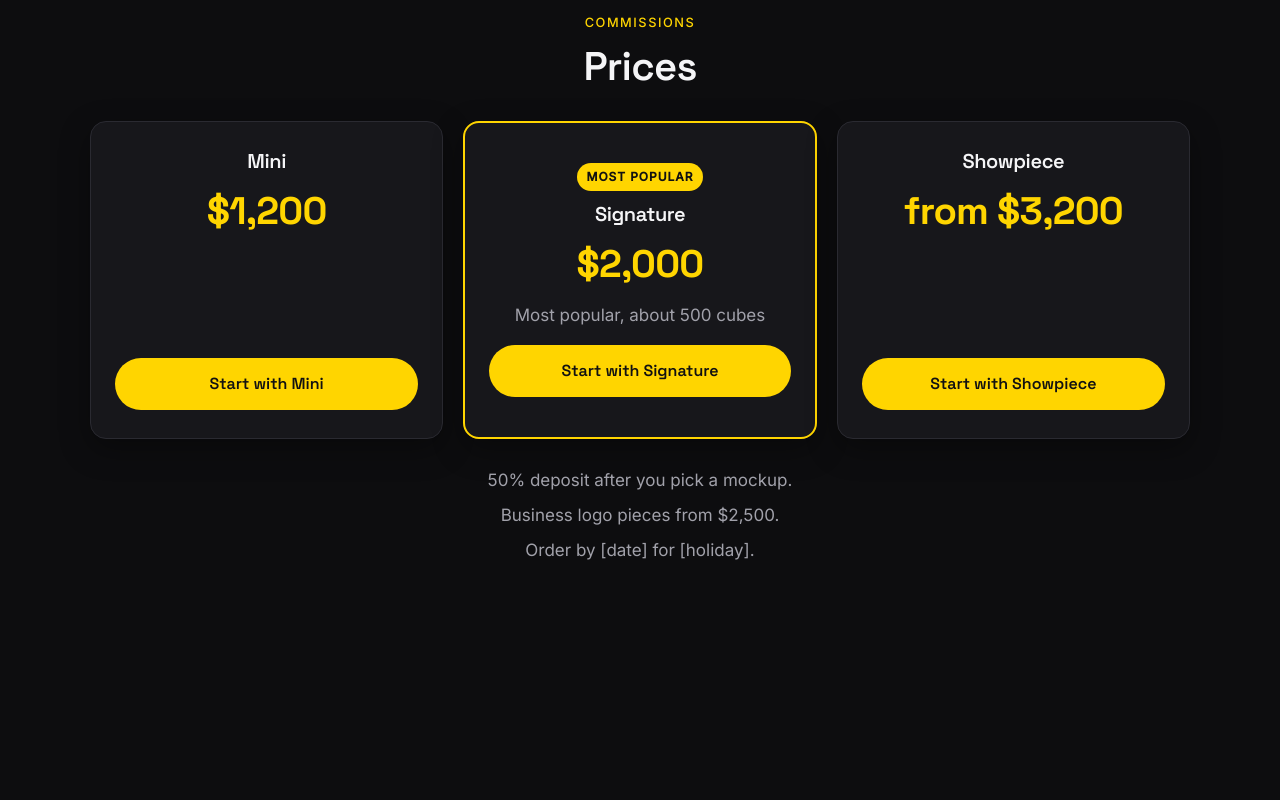
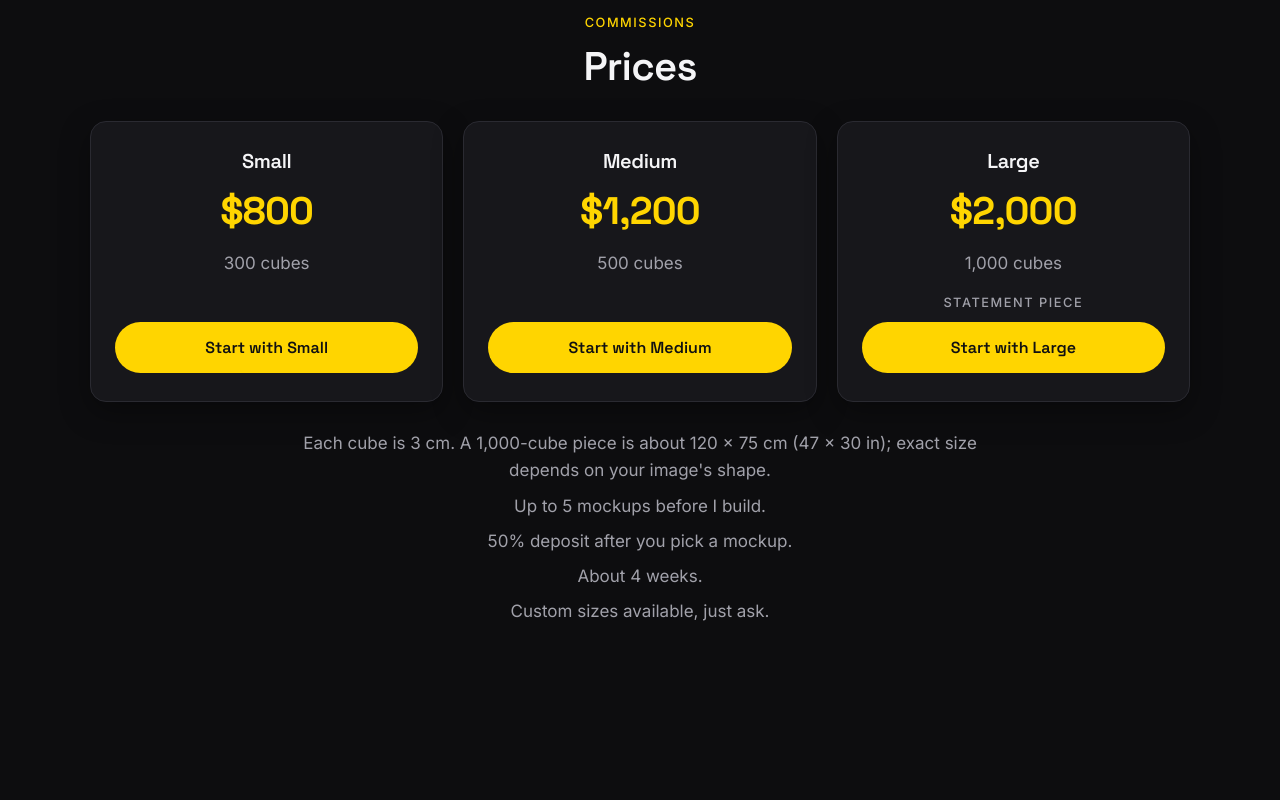
Before and after one commit to puusiheimala-wq/ParkerUusiheimala.github.io, a plain HTML site: page index.html in a window 1280 px wide. Shown: the part 2480-3280 px from the top of the page. Drawn offline with Linux system fonts and the light colour scheme.

Commit message:
Update prices to Small, Medium, and Large tiers
Co-authored-by: puusiheimala-wq <puusiheimala-wq@users.noreply.github.com>

```diff
--- a/index.html
+++ b/index.html
@@ -37,7 +37,7 @@
     "email": "rubikscubeart5711@gmail.com",
     "image": "https://puusiheimala-wq.github.io/ParkerUusiheimala.github.io/images/portrait-1.webp",
     "address": { "@type": "PostalAddress", "addressLocality": "New York City" },
-    "priceRange": "$1,200–$3,200+"
+    "priceRange": "$800–$2,500"
   }
   </script>
 </head>
@@ -180,28 +180,31 @@
         <h2>Prices</h2>
         <div class="price-grid">
           <article class="price-card">
-            <h3>Mini</h3>
-            <p class="price">$1,200</p>
-            <a class="button" href="#order" data-size="Mini ($1,200)">Start with Mini</a>
-          </article>
-          <article class="price-card is-featured">
-            <p class="badge">Most popular</p>
-            <h3>Signature</h3>
-            <p class="price">$2,000</p>
-            <p class="detail">Most popular, about 500 cubes</p>
-            <a class="button" href="#order" data-size="Signature ($2,000)">Start with Signature</a>
+            <h3>Small</h3>
+            <p class="price">$800</p>
+            <p class="detail">300 cubes</p>
+            <a class="button" href="#order" data-size="Small (300 cubes, $800)">Start with Small</a>
           </article>
           <article class="price-card">
-            <h3>Showpiece</h3>
-            <p class="price">from $3,200</p>
-            <a class="button" href="#order" data-size="Showpiece (from $3,200)">Start with Showpiece</a>
+            <h3>Medium</h3>
+            <p class="price">$1,200</p>
+            <p class="detail">500 cubes</p>
+            <a class="button" href="#order" data-size="Medium (500 cubes, $1,200)">Start with Medium</a>
+          </article>
+          <article class="price-card">
+            <h3>Large</h3>
+            <p class="price">$2,000</p>
+            <p class="detail">1,000 cubes</p>
+            <p class="statement">Statement piece</p>
+            <a class="button" href="#order" data-size="Large (1,000 cubes, $2,000)">Start with Large</a>
           </article>
         </div>
         <div class="price-notes">
+          <p>Each cube is 3 cm. A 1,000-cube piece is about 120 × 75 cm (47 × 30 in); exact size depends on your image's shape.</p>
+          <p>Up to 5 mockups before I build.</p>
           <p>50% deposit after you pick a mockup.</p>
-          <p>Business logo pieces from $2,500.</p>
-          <!-- Fill in a real date only when you mean it. This is not a countdown. -->
-          <p>Order by [date] for [holiday].</p>
+          <p>About 4 weeks.</p>
+          <p>Custom sizes available, just ask.</p>
         </div>
       </div>
     </section>
@@ -268,7 +271,7 @@
           </details>
           <details>
             <summary>What sizes are there?</summary>
-            <p>Mini, Signature (about 500 cubes), and Showpiece. [Exact sizes coming soon.]</p>
+            <p>Small is 300 cubes, Medium is 500 cubes, and Large is 1,000 cubes. Each cube is 3 cm. A 1,000-cube piece is about 120 × 75 cm (47 × 30 in); exact size depends on your image's shape. Custom sizes available, just ask.</p>
           </details>
           <details>
             <summary>Do you make logos for businesses?</summary>
@@ -311,11 +314,10 @@
               <div class="field">
                 <label for="size">Size</label>
                 <select id="size" name="size">
-                  <option>Mini ($1,200)</option>
-                  <option selected>Signature ($2,000)</option>
-                  <option>Showpiece (from $3,200)</option>
-                  <option>Business logo (from $2,500)</option>
-                  <option>Not sure yet</option>
+                  <option>Small (300 cubes, $800)</option>
+                  <option>Medium (500 cubes, $1,200)</option>
+                  <option>Large (1,000 cubes, $2,000)</option>
+                  <option>Custom / not sure</option>
                 </select>
               </div>
               <div class="field">
@@ -415,7 +417,7 @@
         if (e.target === dialog || e.target.classList.contains("lightbox-close")) dialog.close();
       });
       dialog.addEventListener("close", function () { if (opener) opener.focus(); });
-      /* data-size must match the Size menu exactly, for example Mini ($1,200). */
+      /* data-size must match the Size menu exactly, for example Small (300 cubes, $800). */
       document.querySelectorAll("[data-size]").forEach(function (link) {
         link.addEventListener("click", function () {
           document.querySelector("#size").value = link.getAttribute("data-size");
--- a/style.css
+++ b/style.css
@@ -384,18 +384,14 @@ section { padding: var(--pad) 20px; scroll-margin-top: 80px; }
 }
 .price-card .detail { color: var(--muted); margin: 0 0 8px; min-height: 1.6em; }
 .price-card .button { margin-top: auto; }
-.price-card.is-featured { border: 2px solid var(--yellow); }
-.badge {
+/* A plain label for the large piece. Not a "best seller" badge. */
+.statement {
   align-self: center;
-  display: inline-block;
-  margin-bottom: 4px;
-  padding: 4px 10px;
-  border-radius: 999px;
-  background: var(--yellow);
-  color: #111;
-  font-size: 0.75rem;
-  font-weight: 600;
-  letter-spacing: 0.08em;
+  margin: 0;
+  color: var(--muted);
+  font-size: 0.8rem;
+  font-weight: 500;
+  letter-spacing: 0.12em;
   text-transform: uppercase;
 }
 .price-notes { max-width: 65ch; margin: 28px auto 0; color: var(--muted); text-align: center; }
@@ -585,19 +581,13 @@ textarea { min-height: 140px; resize: vertical; }
   .gallery-open img { transition: transform 220ms ease; }
   .gallery-open:hover { transform: translateY(-4px); }
   .gallery-open:hover img { transform: scale(1.03); }
-  .price-card.is-featured { transform: translateY(-8px); }
 }
 
 /* ---------- Phones and tablets ---------- */
-@media (min-width: 901px) {
-  /* Signature sits a little taller than the other two prices. */
-  .price-card.is-featured { padding-top: 40px; padding-bottom: 40px; }
-}
 @media (max-width: 900px) {
   .hero-grid, .about-grid, .price-grid, .footer-grid { grid-template-columns: 1fr; }
   .hero-frame { order: -1; }
   .trust-list { grid-template-columns: 1fr 1fr; }
-  .price-card.is-featured { transform: none; }
 }
 @media (max-width: 759px) {
   .menu-button { display: inline-block; }
```
